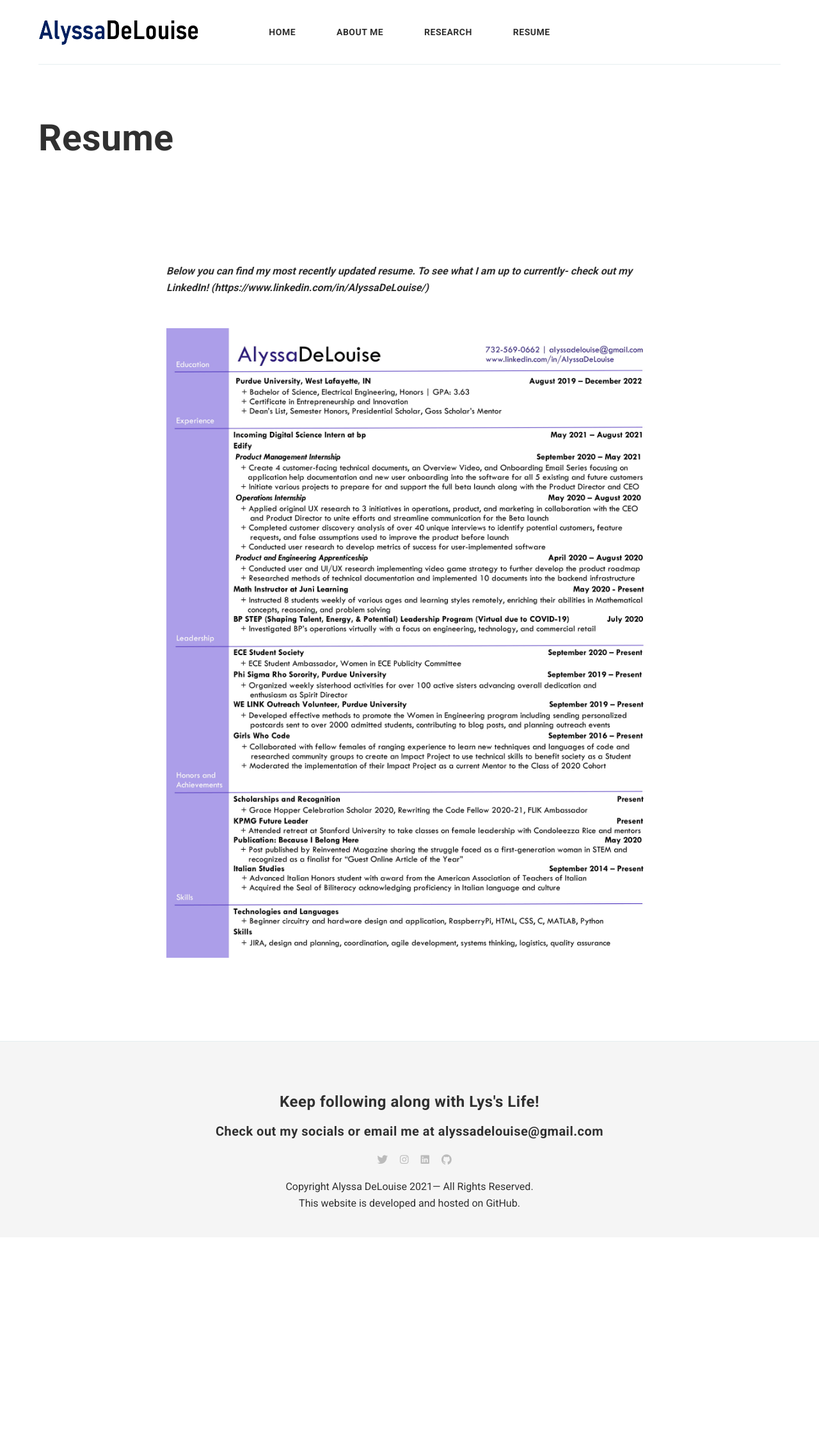
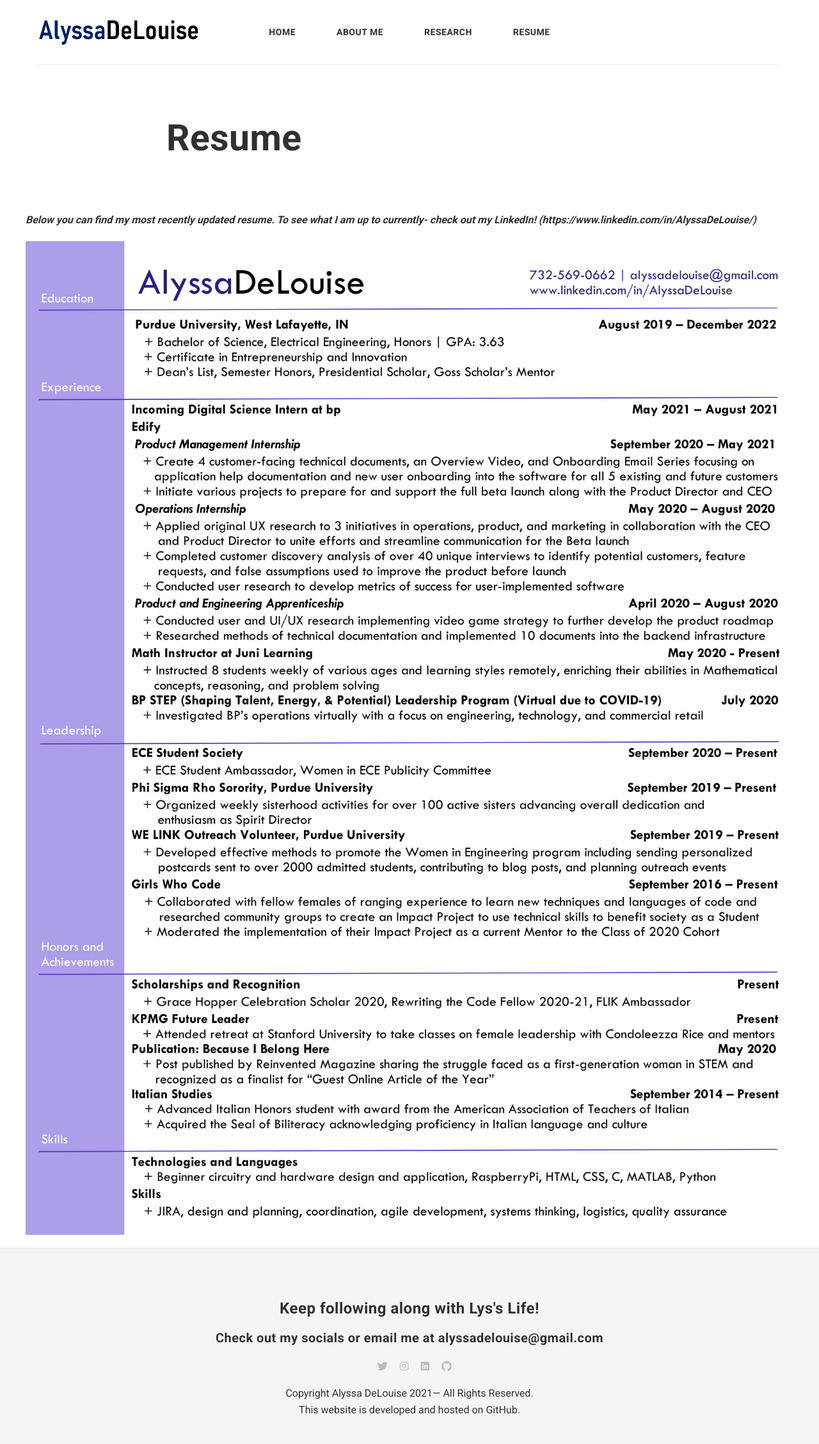
Before and after one commit to alyssadelouise/home, a Jekyll site: the page built from _pages/resume.md, in a window 1280 px wide. Shown: the whole page at 64% size. Built offline with Jekyll 4.4.1, drawn with Linux system fonts in a browser that asks for light colours; nearby versions of some CDN libraries; comment, search, counter and statistics services are not loaded; before the commit the page ends 1934 px from its top, so only the background shows below that.

Commit message:
Update pageresume.html

```diff
--- a/_layouts/pageresume.html
+++ b/_layouts/pageresume.html
@@ -4,7 +4,7 @@ layout: default
 <div class="container">
 	<div class="page-title-box">
 		<div class="row">
-			<div class="col col-8  col-8 col-m-8 ">
+			<div class="col col-10 push-2 col-11 push-t-1 col-m-12 push-m-0">
 				<h1 class="page-title">{{ page.title | escape }}</h1>
 			</div>
 		</div>
@@ -14,10 +14,10 @@ layout: default
 <div class="container">
 <div class="row">
 		<!-- begin page -->
-		<article class="page col col-8 col-t-10 col-m-12">
+
 			<div class="page__content">
 				{{ content }}
 			</div>
-		</article>
+
 </div>
 </div>
```
